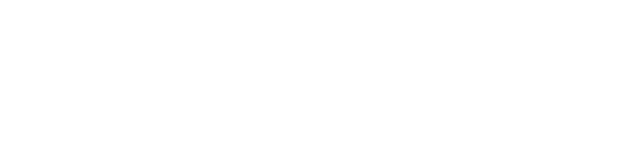
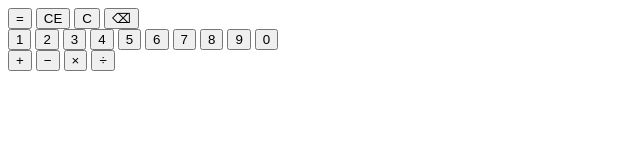
Before and after one commit to Haticha/webCalculator, a plain HTML site: page index.html in a window 1280 px wide. Shown: the whole page, without its empty margins (0-640 px from the left). Drawn offline with Linux system fonts and the light colour scheme.

Commit message:
Basic buttons made

```diff
--- a/index.html
+++ b/index.html
@@ -12,13 +12,28 @@
 
     </div>
     <div class="functions">
-
+      <input class="solution" type="button" value="&equals;">
+      <input class="clearLast" type="button" value="CE">
+      <input class="clearAll" type="button" value="C">
+      <input class="backspace" type="button" value="&#9003;">
     </div>
     <div class="values">
-
+      <input class="digits" type="button" value="1">
+      <input class="digits" type="button" value="2">
+      <input class="digits" type="button" value="3">
+      <input class="digits" type="button" value="4">
+      <input class="digits" type="button" value="5">
+      <input class="digits" type="button" value="6">
+      <input class="digits" type="button" value="7">
+      <input class="digits" type="button" value="8">
+      <input class="digits" type="button" value="9">
+      <input class="digits" type="button" value="0">
     </div>
     <div class="operators">
-
+        <input class="addition" type="button" value="&plus;">
+        <input class="substraction" type="button" value="&minus;">
+        <input class="multiplication" type="button" value="&times;">
+        <input class="devision" type="button" value="&divide;">
     </div>
   </div>
 </body>
```
